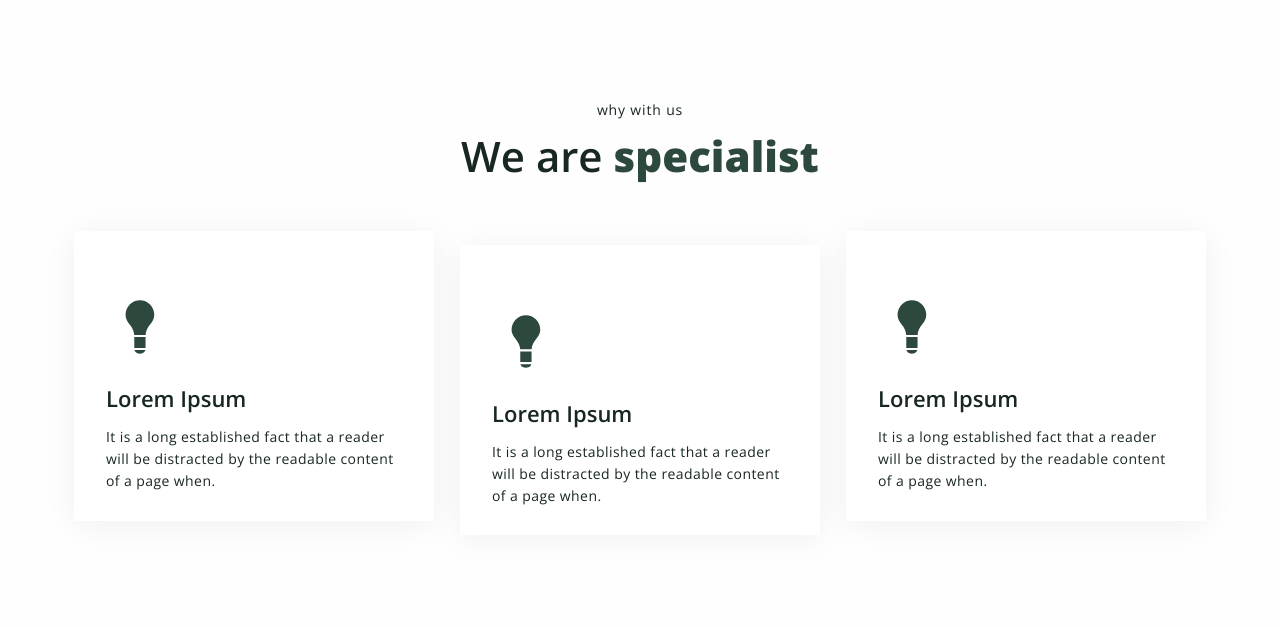
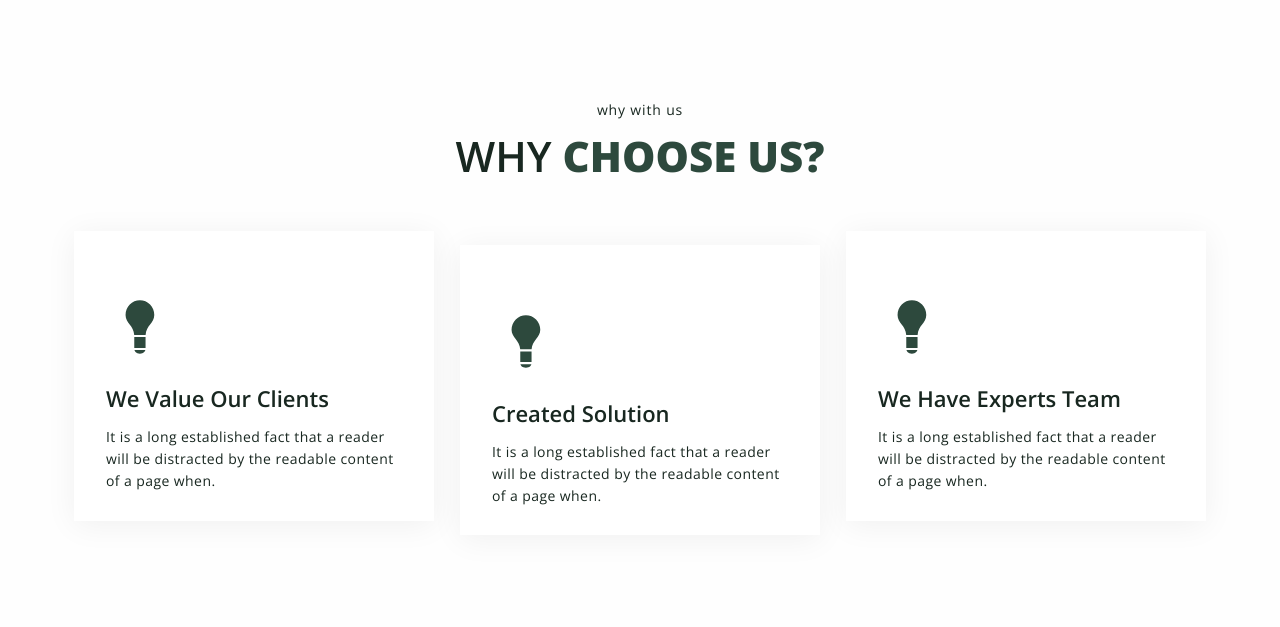
Before and after one commit to AbdulRejaJaelani/triartha, a PHP site: page / in a window 1280 px wide; the page is wider, and only the part inside the window is pictured. Shown: the part 619-1246 px from the top of that part. Run offline with PHP 8.4, Linux system fonts and the light colour scheme.

Commit message:
Edit revisi 1

```diff
--- a/css/style.css
+++ b/css/style.css
@@ -971,6 +971,10 @@ body {
         grid-gap: 10px
     }
 
+    .gallery-active {
+        display: block;
+    }
+
     .wrraper-btn-portfolio {
         margin-bottom: 30px!important;
     }
--- a/index.php
+++ b/index.php
@@ -86,24 +86,24 @@
     <section class="specialist-info">
         <h1 class="title-section" data-aos="fade-in" data-aos-duration="2000">
             <span>why with us</span><br>
-            We are <b>specialist</b>
+            WHY <b>CHOOSE US?</b>
         </h1>
 
         <!-- Specialist box start -->
         <div class="wrraper-box">
             <div class="box" data-aos="fade-up" data-aos-duration="2400">
                 <img src="images/Vector.svg" alt="">
-                <p class="title-box">Lorem Ipsum</p>
+                <p class="title-box">We Value Our Clients</p>
                 <p class="text-box">It is a long established fact that a reader will be distracted by the readable content of a page when.</p>
             </div>
             <div class="box" data-aos="fade-up" data-aos-duration="3000">
                 <img src="images/Vector.svg" alt="">
-                <p class="title-box">Lorem Ipsum</p>
+                <p class="title-box">Created Solution</p>
                 <p class="text-box">It is a long established fact that a reader will be distracted by the readable content of a page when.</p>
             </div>
             <div class="box" data-aos="fade-up" data-aos-duration="2800">
                 <img src="images/Vector.svg" alt="">
-                <p class="title-box">Lorem Ipsum</p>
+                <p class="title-box">We Have Experts Team</p>
                 <p class="text-box">It is a long established fact that a reader will be distracted by the readable content of a page when.</p>
             </div>
         </div>
```
